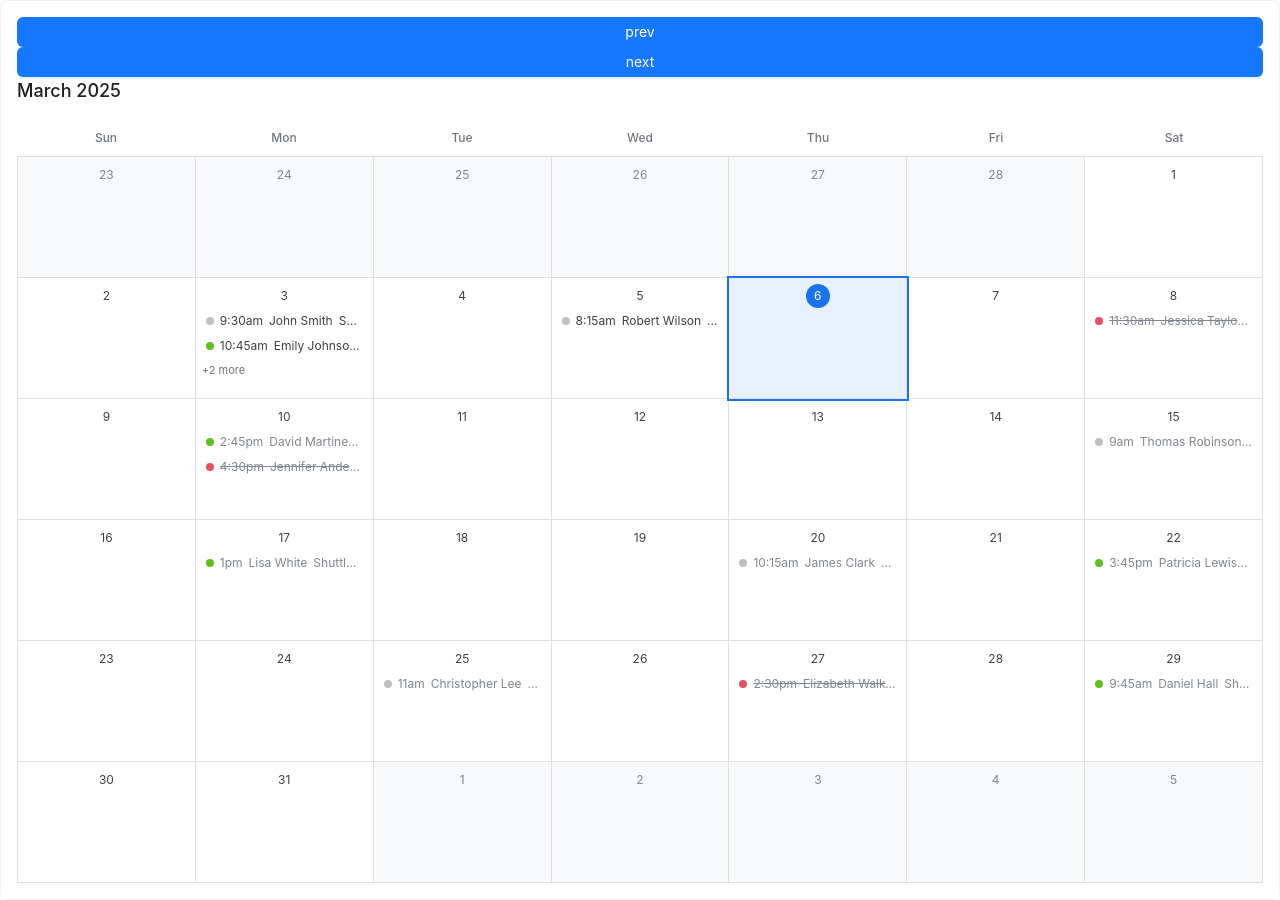
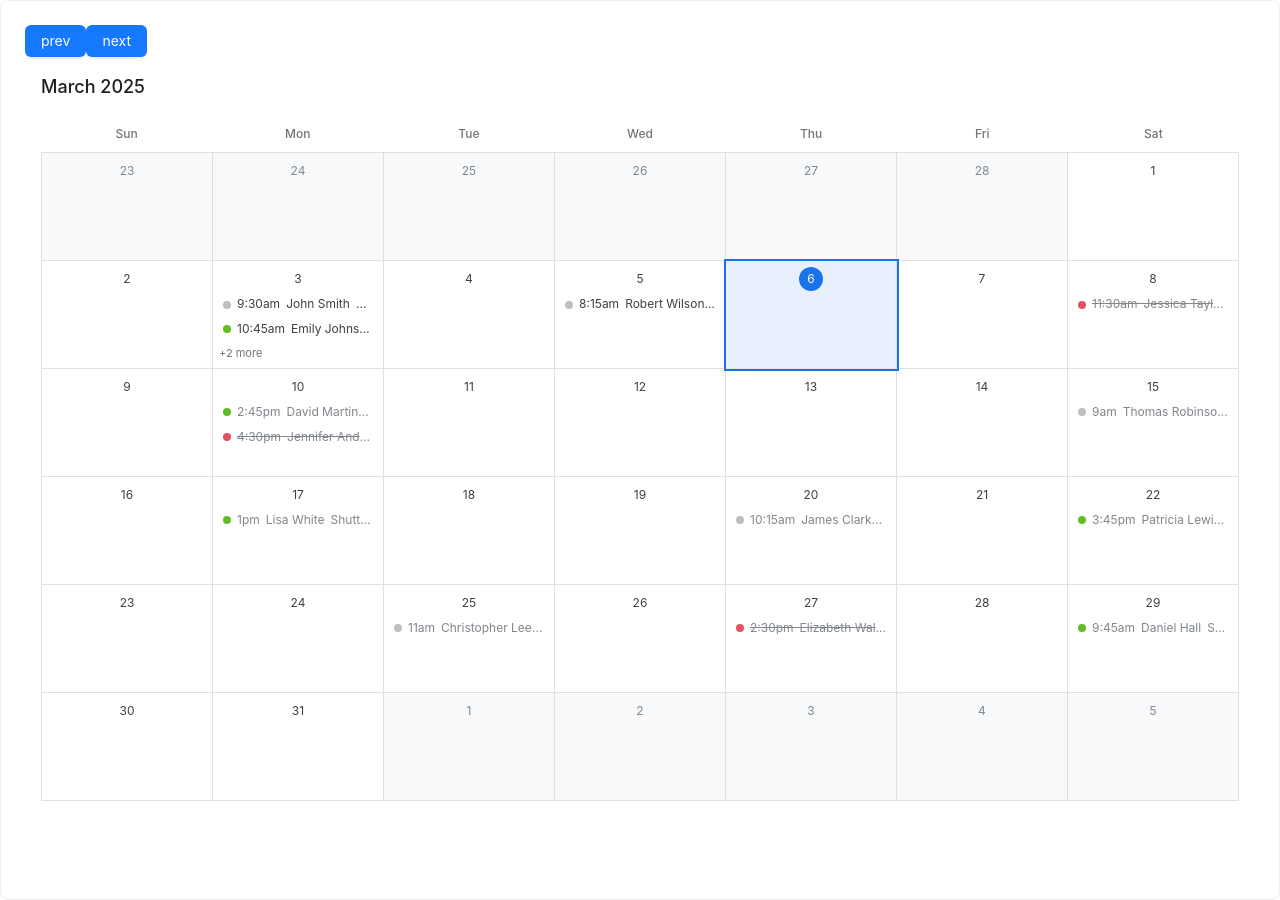
Before and after one commit to vinctustech/calendar-test, a React (Vite) app: page / in a window 1280 px wide. Built offline with nearby package versions, Linux system fonts and the light colour scheme.

Commit message:
event styling

```diff
--- a/src/App.tsx
+++ b/src/App.tsx
@@ -127,25 +127,26 @@ function App() {
   // }
 
   return (
-    <Card
-      style={{ width: '100%', height: 900, display: 'flex', flexDirection: 'column' }}
-      styles={{
-        body: {
-          flex: 1,
-          display: 'flex',
-          flexDirection: 'column',
-          padding: '16px',
-          overflow: 'hidden',
-        },
-      }}
-    >
+    <Card style={{ width: '100%', height: 900 }}>
       <Button type="primary" onClick={prevMonth}>
         prev
       </Button>
       <Button type="primary" onClick={nextMonth}>
         next
       </Button>
-      <Calendar month={currentMonth} year={currentYear} events={sampleEvents} />
+      <div style={{ height: '100%', display: 'flex', flexDirection: 'column' }}>
+        <div
+          style={{
+            flex: 1,
+            display: 'flex',
+            flexDirection: 'column',
+            padding: '16px',
+            overflow: 'hidden',
+          }}
+        >
+          <Calendar month={currentMonth} year={currentYear} events={sampleEvents} />
+        </div>
+      </div>
     </Card>
   )
 }
```
